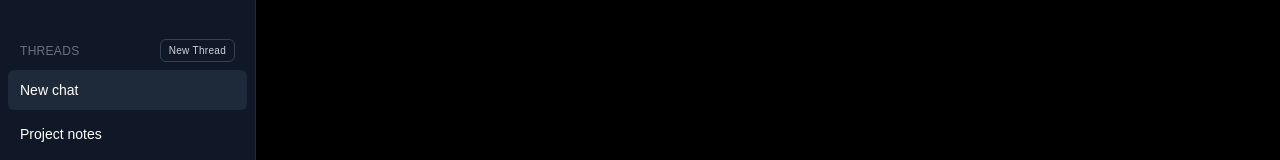
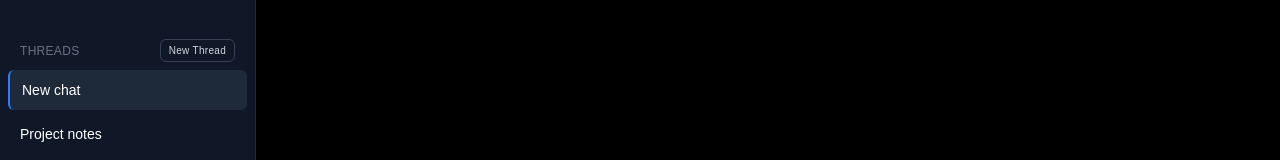
Before and after one commit to pondev7/collab-ai-platform, a Next.js app: page /chat in a window 1280 px wide. Shown: the part 177-337 px from the top of the page. Built offline with nearby package versions, Linux system fonts and the light colour scheme.

Commit message:
rename delete in same thread

```diff
--- a/app/components/Sidebar.tsx
+++ b/app/components/Sidebar.tsx
@@ -37,10 +37,12 @@ export default function Sidebar({
 }: SidebarProps) {
   const [editingThreadId, setEditingThreadId] = useState<string | null>(null);
   const [draftTitle, setDraftTitle] = useState("");
+  const [openMenuThreadId, setOpenMenuThreadId] = useState<string | null>(null);
 
   const startEditingThread = (thread: Thread) => {
     setEditingThreadId(thread.id);
     setDraftTitle(thread.title);
+    setOpenMenuThreadId(null);
   };
 
   const commitEditingThread = () => {
@@ -94,11 +96,11 @@ export default function Sidebar({
             onClick={() => {
               onSelect("personal");
               onSelectThread(thread.id);
+              setOpenMenuThreadId(null);
             }}
-            onDoubleClick={() => startEditingThread(thread)}
-            className={`group flex cursor-pointer items-center rounded-md px-3 py-2 mb-1 text-sm ${
+            className={`group relative flex cursor-pointer items-center rounded-md px-3 py-2 mb-1 text-sm ${
               activeContext === "personal" && activeThreadId === thread.id
-                ? "bg-gray-800"
+                ? "bg-gray-800 border-l-2 border-blue-500"
                 : "hover:bg-gray-800"
             }`}
           >
@@ -124,18 +126,47 @@ export default function Sidebar({
                 thread.title
               )}
             </div>
+            {editingThreadId !== thread.id && (
+              <button
+                type="button"
+                onClick={(event) => {
+                  event.stopPropagation();
+                  setOpenMenuThreadId((prev) =>
+                    prev === thread.id ? null : thread.id
+                  );
+                }}
+                className="ml-2 rounded px-2 py-1 text-xs text-gray-400 opacity-0 transition hover:text-gray-200 group-hover:opacity-100"
+              >
+                ...
+              </button>
+            )}
+            {openMenuThreadId === thread.id && editingThreadId !== thread.id && (
+              <div className="absolute right-3 top-9 z-10 w-28 rounded-md border border-gray-800 bg-gray-900 py-1 text-xs shadow-lg">
+                <button
+                  type="button"
+                  onClick={(event) => {
+                    event.stopPropagation();
+                    startEditingThread(thread);
+                  }}
+                  className="block w-full px-3 py-2 text-left text-gray-200 hover:bg-gray-800"
+                >
+                  Rename
+                </button>
                 <button
                   type="button"
                   onClick={(event) => {
                     event.stopPropagation();
                     if (window.confirm("Delete this thread?")) {
                       onDeleteThread(thread.id);
+                      setOpenMenuThreadId(null);
                     }
                   }}
-              className="ml-2 rounded px-2 py-1 text-xs text-gray-400 opacity-0 transition hover:text-red-400 group-hover:opacity-100"
+                  className="block w-full px-3 py-2 text-left text-red-300 hover:bg-gray-800"
                 >
                   Delete
                 </button>
+              </div>
+            )}
           </div>
         ))}
       </div>
```
Lines whose indentation alone changed are shown as unchanged.
